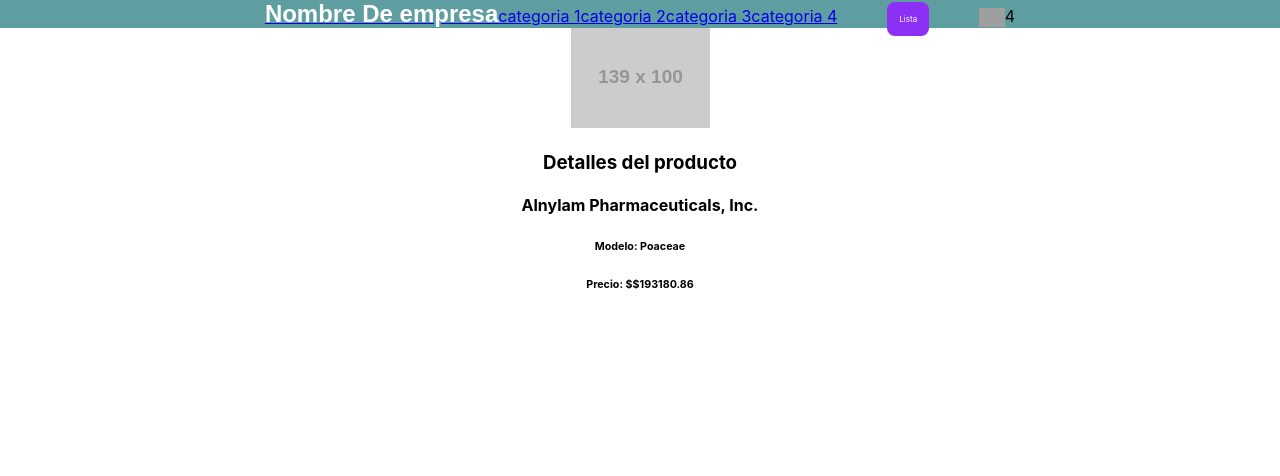
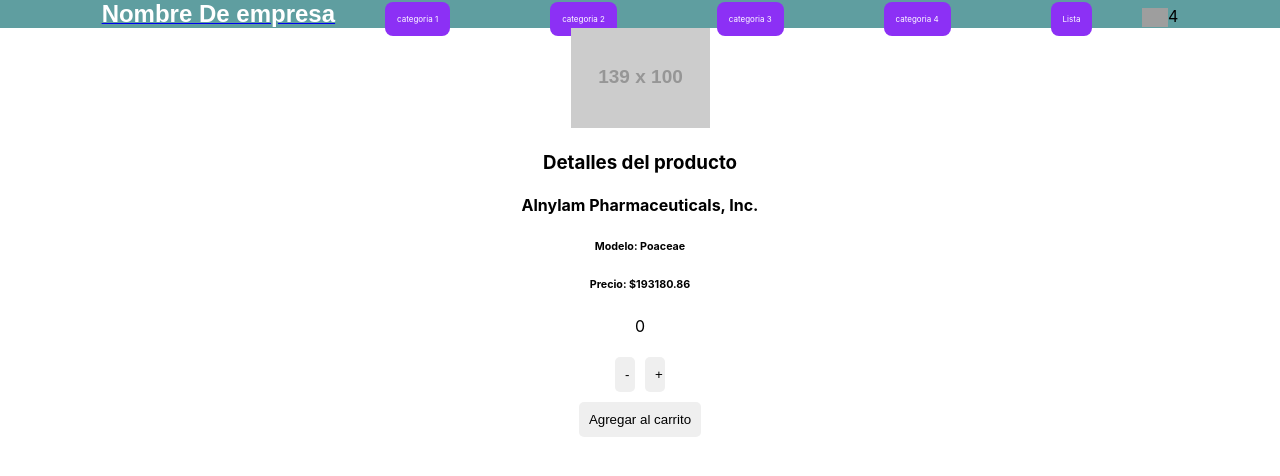
Before and after one commit to arielsilvestre/cursoReact, a React (Create React App) app: page /detail/1 in a window 1280 px wide. Shown: the top 476 px of the page. Built offline with nearby package versions, Linux system fonts and the light colour scheme; grey boxes are pictures that could not be loaded.

Commit message:
desafio eventos

```diff
--- a/src/App.js
+++ b/src/App.js
@@ -6,15 +6,21 @@
 import NavBar from './components/NavBar/NavBar';
 import { BrowserRouter,Routes,Route, Link } from 'react-router-dom';
 import ItemList from './components/ItemList/ItemList';
+import CartContext from './context/CartContext';
+import {createContext, useState} from 'react'
 
 
-
+export const Context = createContext();
 
 const  App = () => {
+  const [cart,setCart] = useState([])
+  console.log(cart);
+
 
   return (
     <div className="App">
       <header>
+        <Context.Provider value={{cart,setCart}}>
           <BrowserRouter>
             <NavBar name={"hola"}>
                 <CartWidget />
@@ -30,6 +36,7 @@
               <Route path='*' element={<ItemListContainer/>} />
             </Routes>
           </BrowserRouter>
+        </Context.Provider>
       </header>
 
       {/*  <ItemListContainer greeting="hola juan carlos" /> */}
--- a/src/components/Item/Item.js
+++ b/src/components/Item/Item.js
@@ -1,4 +1,5 @@
 import '../Item/Item.css'
+import { useContext } from 'react';
 import ItemCount from '../ItemCount/ItemCount';
 import {Link} from 'react-router-dom'
 
@@ -7,13 +8,15 @@
         quantity++;
         console.log(`Se agregaron ${quantity} productos`);
       }
+
+
     return (
         <div className='tarjeta'>
             <img src={imagen}></img>
             <h4>{nombre}</h4>
             <h6>{modelo}</h6>
             <h6>{precio}</h6>
-            <ItemCount stock={10} initial = {0} onAdd={addToCart}></ItemCount>
+            {/* <ItemCount stock={10} initial = {0} onAdd={addToCart}></ItemCount>  */}
             <Link to={`/detail/${id}` } className='boton'>Ver detalle</Link>
 
         </div>
--- /dev/null
+++ b/src/components/ItemCount/ItemCount.css
@@ -0,0 +1,4 @@
+.addToCart{
+    width: auto;
+
+}
--- a/src/components/ItemCount/ItemCount.js
+++ b/src/components/ItemCount/ItemCount.js
@@ -1,4 +1,5 @@
 import {useState} from 'react';
+import './ItemCount.css'
 
 const ItemCount = ({stock,initial,onAdd}) => {
     const [count, setCount] = useState(initial);
@@ -6,7 +7,7 @@
     const addToCart = (count) => {
         if(count < stock){
             setCount(count = count+1)
-            console.log(count);
+            console.log(count)
         }
         else
         {
@@ -24,14 +25,20 @@
         }
       }
 
+
+
+        <button className='addToCart' onClick={()=> comprar(count)}>Agregar al carrito</button>
+      const comprar = (count) =>{
+          alert("comprado"+count)
+      }
+
     return (
         <>
             <div>
-                <p>Contador</p>
                 <p>{count}</p>
                 <button onClick={() => removeToCart(count)}> - </button>
-                {/* <button onClick={() => addToCart(count)}> Ver detalle </button> */}
-                <button onClick={() => addToCart(count)}> + </button>
+                <button onClick={() => addToCart(count)}> + </button><br />
+                <button className='addToCart' onClick={() => onAdd(count)}>Agregar al carrito</button>
             </div>
         </>
     )
--- a/src/components/ItemDetail/ItemDetail.js
+++ b/src/components/ItemDetail/ItemDetail.js
@@ -1,15 +1,45 @@
+import ItemCount from '../ItemCount/ItemCount'
+import { useState,useContext } from 'react';
+import { Link } from 'react-router-dom';
+import { Context } from '../../App';
 
-const ItemDetail = ({prod}) => {
+
+const ItemDetail = ({prod, id, nombre, precio, modelo,stock}) => {
+    const [quantity,setQuantity] = useState(0)
+    const {cart, setCart} = useContext(Context)
+
+    const agregar = (count) => {
+        setQuantity(count)
+        console.log("hola "+count)
+
+        /* const productObj = {
+            id, nombre, precio
+        }  */
+    }
+
+    console.log()
+
     return (
         <>
-            <img src={prod.imagen} />
-            <h3>Detalles del producto {prod.nombre}</h3>
-            <h4>{prod.marca}</h4>
-            <h6>Modelo: {prod.modelo}</h6>
+            <div>
+                <img src={prod.imagen} />
+            </div>
+            <div>
+                <h3>Detalles del producto {prod.nombre}</h3>
+                <h4>{prod.marca}</h4>
+                <h6>Modelo: {prod.modelo}</h6>
 
-            <h6>Precio: ${prod.precio}</h6>
+                <h6>Precio: {prod.precio}</h6>
+                 {quantity > 0 ?
+                    <Link to='/cart'> Ir al carrito </Link> :
+                    <ItemCount stock={prod.stock}  initial = {0} onAdd={agregar}>
+                        Agregar al carrito
+                    </ItemCount>
+                 }
+
+
+            </div>
         </>
-
     )
 }
 
--- a/src/components/ItemDetailContainer/ItemDetailContainer.js
+++ b/src/components/ItemDetailContainer/ItemDetailContainer.js
@@ -7,18 +7,17 @@
     const [producto,setProducto] = useState([]);
 
     const {productId} = useParams()
-    console.log(productId)
+   /*  console.log(productId) */
 
     useEffect(() => {
         getProductosById(productId).then(prod => {
             setProducto(prod)
-            console.log(prod);
         })
     },[])
 
     return (
 
-        <ItemDetail prod={producto}></ItemDetail>
+        <ItemDetail prod={producto} ></ItemDetail>
     )
 }
 
--- a/src/components/NavBar/NavBar.js
+++ b/src/components/NavBar/NavBar.js
@@ -22,7 +22,7 @@
 {/*             <button>{props.name}</button> */}
 {/*             <Link to='/list'><button>Lista</button></Link> */}
 {/*             <Link to='/detail'><button>detalle</button></Link> */}
-            {categorias.map(cat => <NavLink key={cat.id} to={`/category/${cat.id}`}>{cat.description}</NavLink>)}
+            {categorias.map(cat => <NavLink key={cat.id} className={({isActive}) => isActive ? 'ActiveOption' : 'Option'} to={`/category/${cat.id}` }>{cat.description}</NavLink>)}
             <NavLink to='/list' className={({isActive}) => isActive ? 'ActiveOption' : 'Option'}>Lista</NavLink>
             {/* <NavLink to='/detail' className={({isActive}) => isActive ? 'ActiveOption' : 'Option'}> detalle </NavLink> */}
             {props.children}
--- /dev/null
+++ b/src/context/CartContext.js
@@ -0,0 +1,22 @@
+import { createContext,useState } from "react";
+
+const CartContext = createContext();
+
+const CartContextProvider = ({children}) => {
+    const [cart,setCart] = useState([])
+    return (
+        <>
+            <CartContext.Provider value = {{
+                cart,
+                setCart
+            }}>
+                {children}
+
+
+            </CartContext.Provider>
+        </>
+    )
+}
+
+
+export default CartContext
```
Lines whose indentation alone changed are shown as unchanged.
